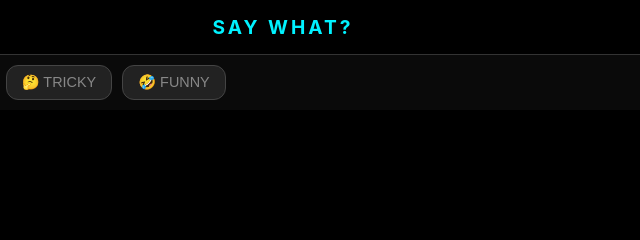
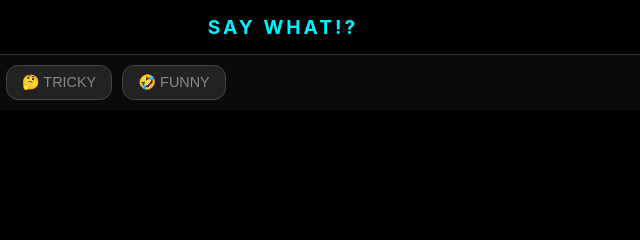
Before and after one commit to ohdukes-prog/say-what-game, a plain HTML site: page index.html in a window 1280 px wide. Shown: the top 240 px of the page, 357-997 px from the left. Drawn offline with Linux system fonts and the light colour scheme.

Commit message:
Update index.html

```diff
--- a/index.html
+++ b/index.html
@@ -3,7 +3,7 @@
 <head>
     <meta charset="UTF-8">
     <meta name="viewport" content="width=device-width, initial-scale=1.0, maximum-scale=1.0, user-scalable=no">
-    <title>Say What? - Party Game</title>
+    <title>Say What!? - Party Game</title>
     <style>
         :root {
             --bg: #000000;
@@ -131,7 +131,7 @@
 </head>
 <body>
 
-<header><h1>SAY WHAT?</h1></header>
+<header><h1>SAY WHAT!?</h1></header>
 
 <div class="category-bar" id="cat-bar"></div>
 
```
